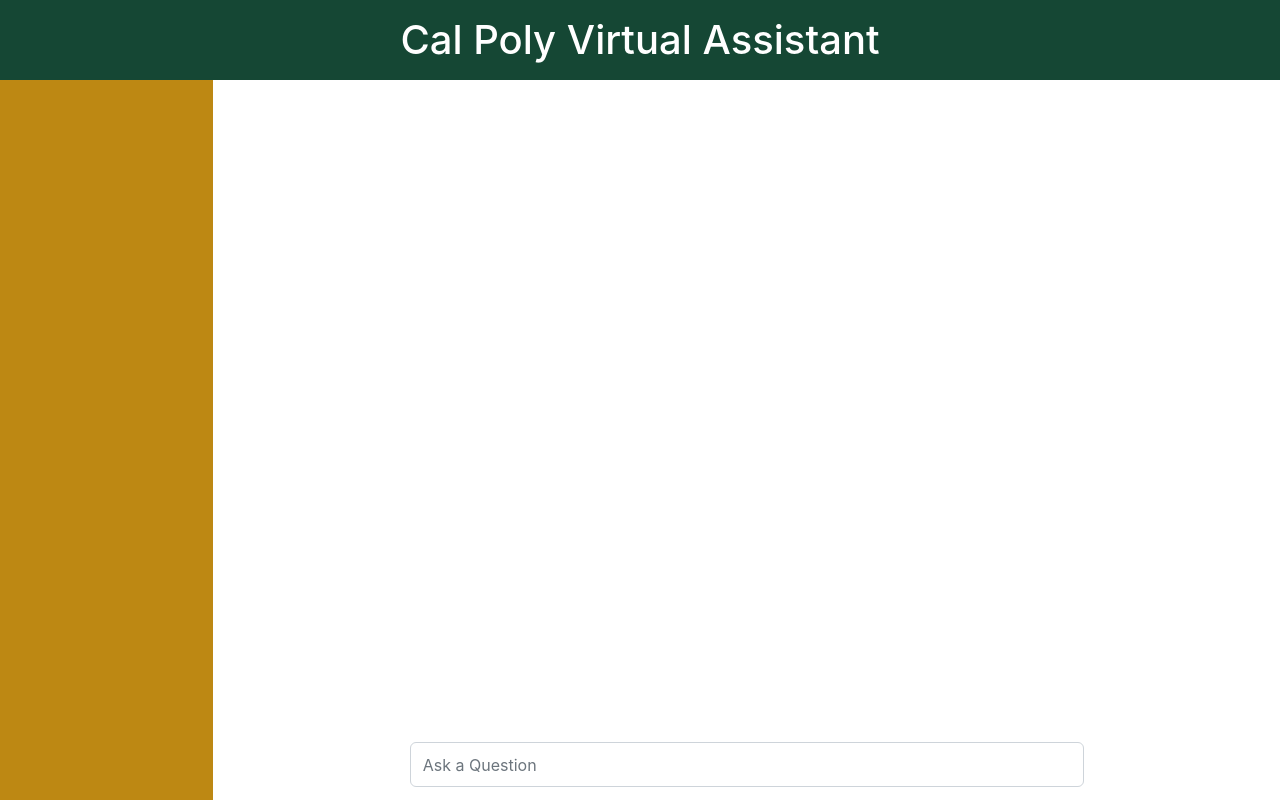
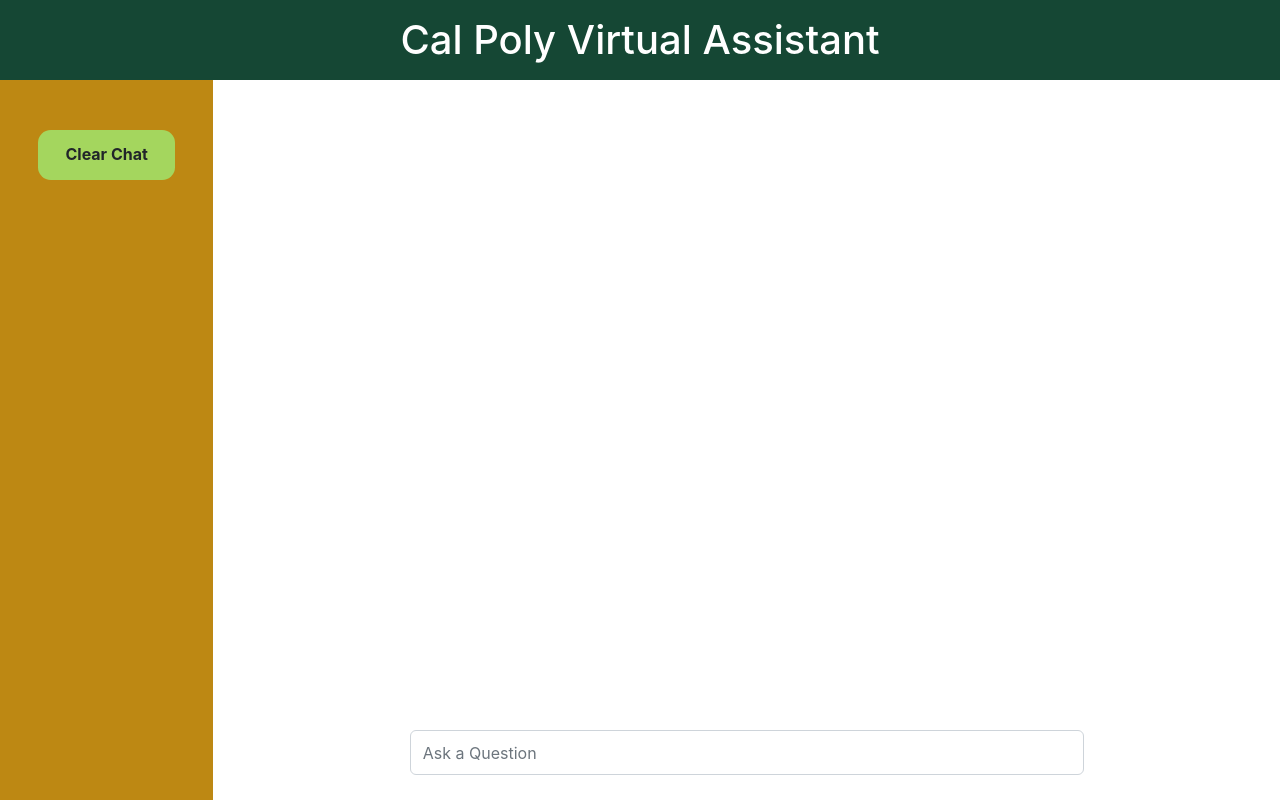
Before and after one commit to klau24/CSChatBot, a React (Create React App) app in the folder frontend/: page / in a window 1280 px wide. Built offline with nearby package versions, Linux system fonts and the light colour scheme.

Commit message:
currently working

```diff
--- a/frontend/src/App.js
+++ b/frontend/src/App.js
@@ -8,8 +8,6 @@
 // Bootstrap Bundle JS
 import "bootstrap/dist/js/bootstrap.bundle.min";
 
-
-
 export default class App extends Component {
   constructor(props) {
     super(props);
@@ -18,10 +16,9 @@
 
   sendGet = async (message) => {
     const response = await axios.get("http://localhost:5000/" + message.text);
-    if (response.status === 200) { // response - object, eg { status: 200, message: 'OK' }
-      console.log("Hello")
+    if (response.status === 200) {
+      console.log(Array(response.data.slice(-1)[0]))
 
-      console.log(Array(response.data.slice(-1)[0]))
       if(response.data.slice(-1)[0].includes("Successful Query")){
         const newMessage = { text: response.data.slice(-2)[0] };
         let updatedMessages = [...this.state.messages,newMessage];
@@ -29,6 +26,7 @@
           messages: updatedMessages
         });
       }
+
       else{
         this.setState({
           messages: [...this.state.messages,{text: "Sorry I could not understand your question"}]
@@ -36,7 +34,6 @@
       }
       return response.data[0];
     }
-
   }
 
   submitted = getNewMessage => {
@@ -64,11 +61,15 @@
 
   handleCompose = event => {
     let typedValue = event.target.value;
-    if (typedValue != "" && typedValue != " ") {
+    if ( typedValue != " ") {
       this.setState({
         new: event.target.value
       });
     }
+  };
+
+  clearChat = event => {
+    this.setState({messages:[]})
   };
 
   render() {
@@ -76,9 +77,16 @@
       <div className="App" style={{height:"100vh"}}>
         <h1 style={{background:"#154734",color:"white",height:"10%", margin:"0px",lineHeight:'200%', paddingTop:""}}>Cal Poly Virtual Assistant</h1>
         <div className='row' style={{background:"", height:"90%", margin:"0px"}}>
-          <div className='col-2' style={{background:"#BD8813"}}></div>
+          <div className='col-2' style={{background:"#BD8813"}}>
+            <div role="button"  style={{width:"75%", lineHeight:'300%',height:"50px", borderRadius: "0.8rem", background:"#A4D65E", fontWeight:"bold",margin:"50px auto 50px auto"}}
+              onClick={this.clearChat}>
+              Clear Chat
+            </div>
+
+          </div>
           <div className='col-10' style={{background:""}}>
-            <div style={{border:"0px solid red", marginTop:"20px", height:"85%"}}>
+
+            <div style={{border:"0px solid red", marginTop:"20px", height:"75vh",display:"block", overflowY:'auto'}}>
               <ChatWindow messagesList={this.state.messages} />
             </div>
 
```
